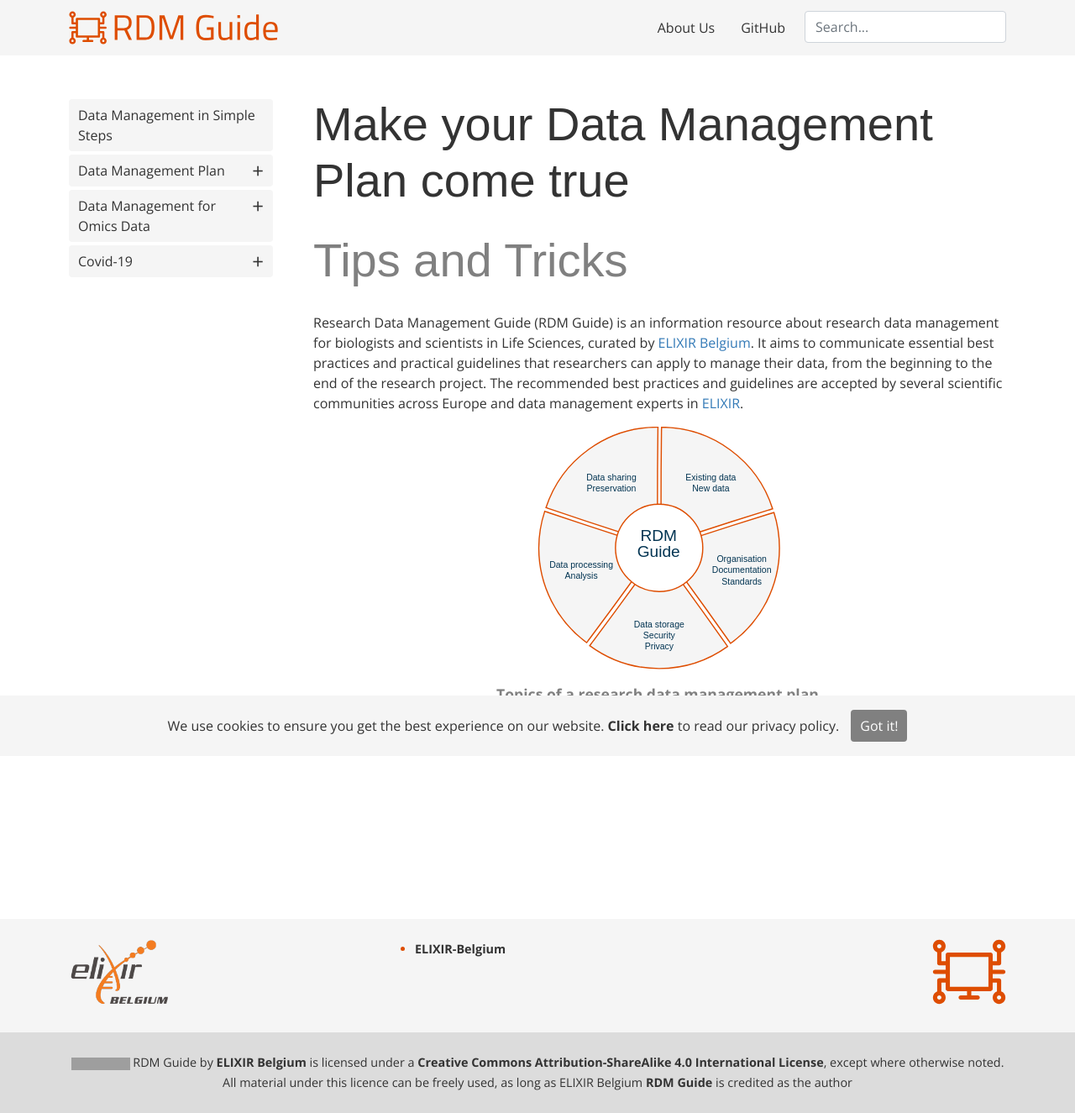
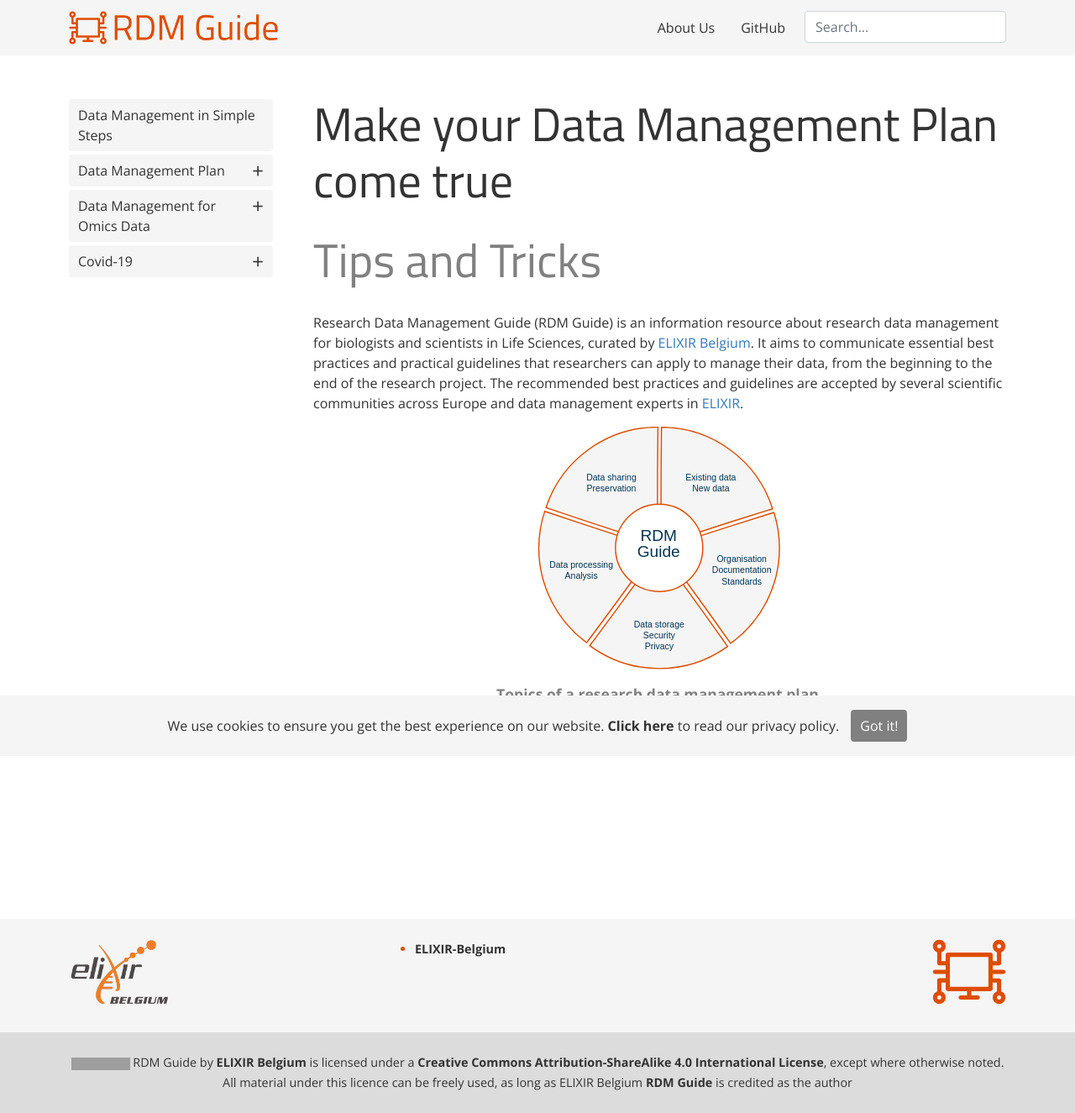
Before and after one commit to ELIXIR-Belgium/rdm-guide, a Jekyll site: the page built from index.md, in a window 1280 px wide. Shown: the whole page at 84% size. Built offline with Jekyll 4.4.1, drawn with Linux system fonts in a browser that asks for light colours; grey boxes are pictures that could not be loaded.

Commit message:
Update main.css

```diff
--- a/assets/css/main.css
+++ b/assets/css/main.css
@@ -25,7 +25,7 @@ body {
 }
 
 h1 {
-    font-family: 'Exo 2', sans-serif;
+    font-family: 'Titillium Web', sans-serif;
     font-size: 3.5em;
     font-weight: 400;
     margin-bottom: 0.5em;
```
